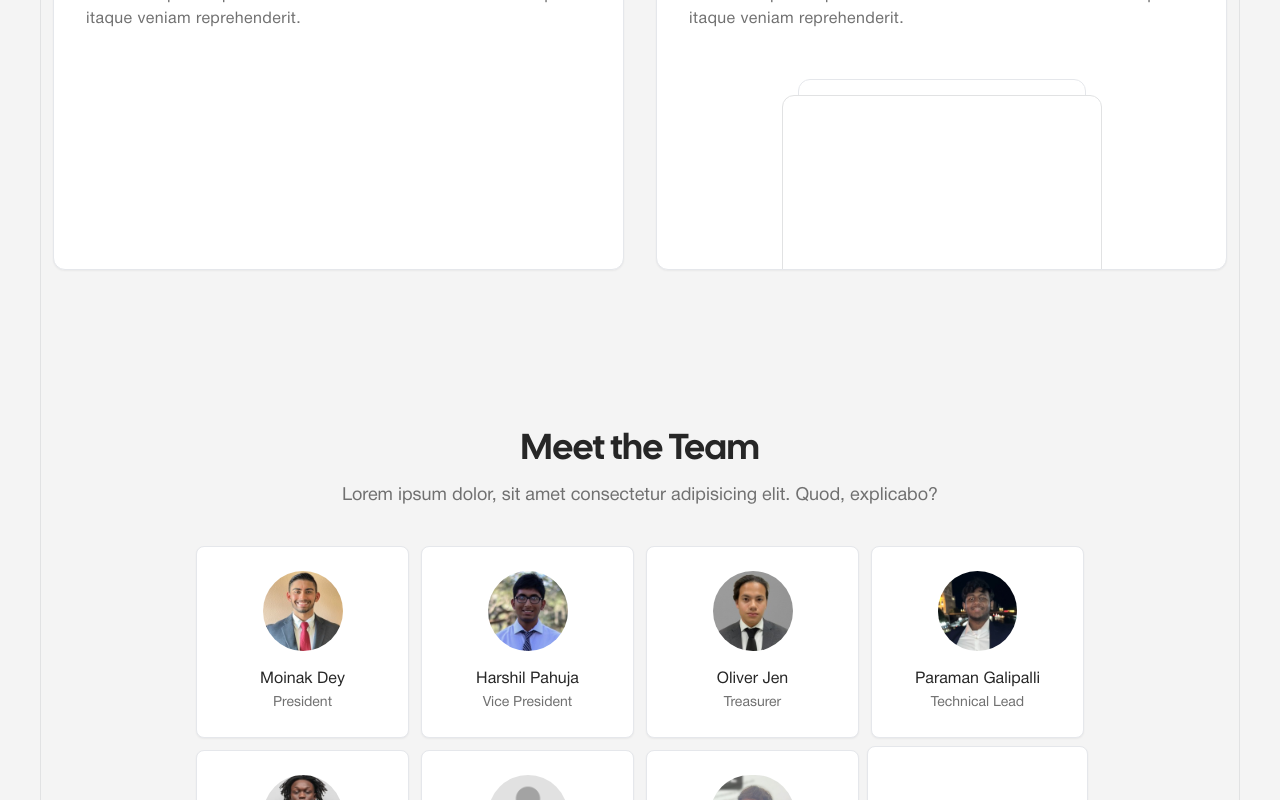
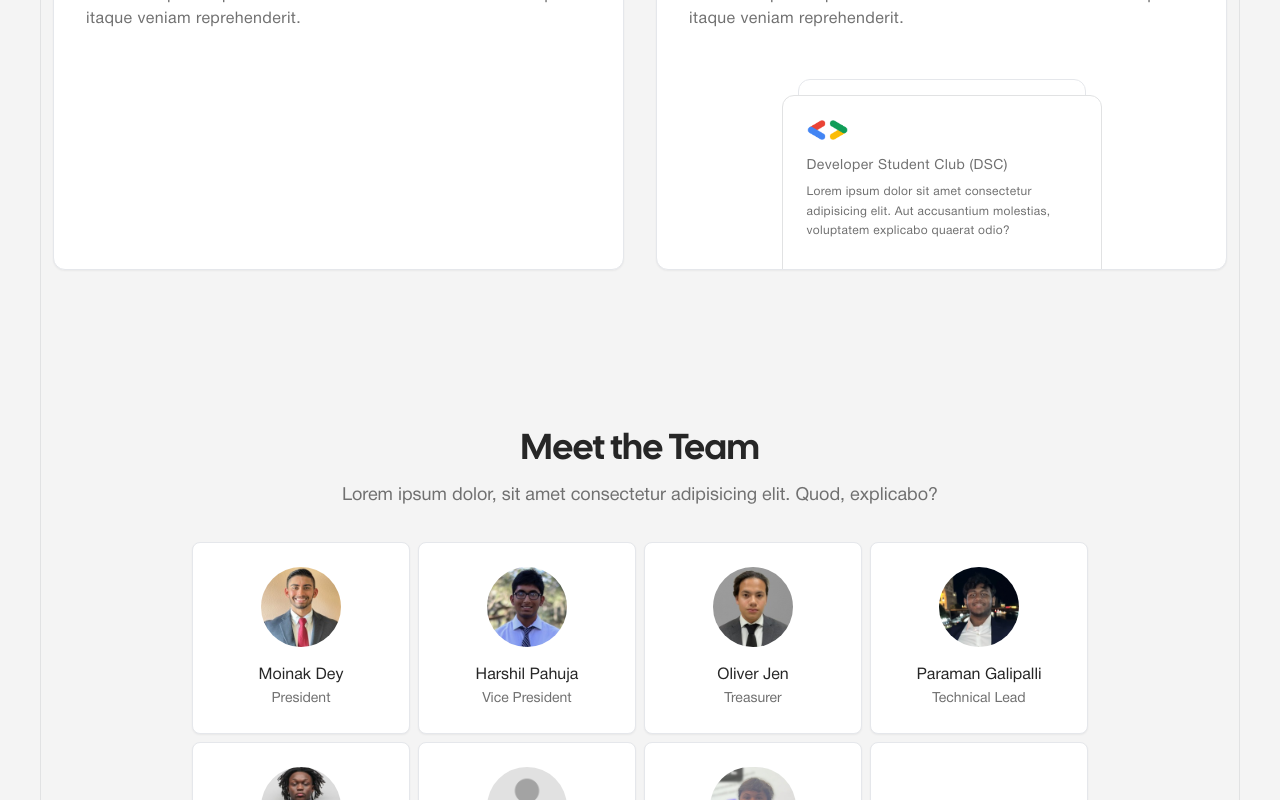
Before and after one commit to colemmorgan/ufdsc, a React (Vite) app: page / in a window 1280 px wide. Shown: the part 2960-3760 px from the top of the page. Built offline with nearby package versions, Linux system fonts and the light colour scheme.

Commit message:
events started

```diff
--- a/src/components/Events.tsx
+++ b/src/components/Events.tsx
@@ -1,3 +1,5 @@
+import ClubCards from "./micro-interactions/ClubCards";
+
 export default function Events() {
   return (
     <div className="my-20">
@@ -42,8 +44,10 @@ export default function Events() {
             </p>
           </div>
           <div className="relative flex justify-center w-full">
-            <div className="w-72 border border-gray rounded-xl h-[190px]"></div>
-            <div className="w-80 absolute bg-white h-44 rounded-xl border border-grayer -bottom-0.5 rounded-b-none"></div>
+            <div className="w-72 border border-gray rounded-xl h-[190px]"/>
+            <div className="w-80 absolute bg-white h-44 rounded-xl border border-grayer -bottom-0.5 rounded-b-none">
+              <ClubCards/>
+            </div>
 
           </div>
         </div>
--- a/src/components/Officers.tsx
+++ b/src/components/Officers.tsx
@@ -1,3 +1,5 @@
+import { FaLinkedin } from "react-icons/fa";
+
 type Officer = {
   name: string;
   role: string;
@@ -57,7 +59,7 @@ export default function Officers() {
         Lorem ipsum dolor, sit amet consectetur adipisicing elit. Quod,
         explicabo?
       </p>
-      <div className="mx-auto mt-8 grid max-w-4xl grid-cols-4 gap-1">
+      <div className="mx-auto mt-8 grid max-w-4xl grid-cols-4 gap-2">
         {officers.map((officer) => (
           <Officer key={officer.name} officer={officer} />
         ))}
@@ -78,15 +80,29 @@ type OfficerProps = {
 };
 
 const Officer: React.FC<OfficerProps> = ({ officer }) => {
+  const name = officer.name.split(" ")[0];
   return (
-    <div className="rounded-md p-1">
-      <div className="flex flex-col items-center justify-center rounded-lg border border-gray bg-white px-2 py-6 shadow-sm">
-        <figure>
-          <img src={officer.img} alt="" className="h-20 rounded-full" />
-        </figure>
-        <p className="pt-4">{officer.name}</p>
-        <p className="pt-0.5 text-sm text-dull">{officer.role}</p>
-      </div>
+    <div className="relative flex flex-col items-center justify-center overflow-hidden rounded-lg border border-gray bg-white px-2 py-6 shadow-sm">
+      {officer.linkedin && (
+        <a
+          className="absolute inset-0 z-10 flex flex-col items-center justify-center bg-white opacity-0 scale-90 hover:opacity-100 hover:scale-100 officer-transition-timing"
+          href={officer.linkedin}
+          target="_blank"
+        >
+          <p className="text-center leading-normal">
+            View <span className="text-blue">{name}'s</span> <br />
+            LinkedIn!
+          </p>
+          <span className="pt-2 text-3xl text-blue">
+            <FaLinkedin />
+          </span>
+        </a>
+      )}
+      <figure>
+        <img src={officer.img} alt="" className="h-20 rounded-full" />
+      </figure>
+      <p className="pt-4">{officer.name}</p>
+      <p className="pt-0.5 text-sm text-dull">{officer.role}</p>
     </div>
   );
 };
--- a/src/components/micro-interactions/ClubCards.tsx
+++ b/src/components/micro-interactions/ClubCards.tsx
@@ -1,5 +1,13 @@
 export default function ClubCards() {
   return (
-    <div>ClubCards</div>
-  )
+    <div className="w-full p-6 ">
+      <figure>
+        <img src="/dsc.png" alt="" className="h-5" />
+      </figure>
+      <p className="mt-4 text-dull text-sm">Developer Student Club (DSC)</p>
+      <p className="text-xs tracking-wide pt-1.5 text-dull leading-relaxed">
+       Lorem ipsum dolor sit amet consectetur adipisicing elit. Aut accusantium molestias, voluptatem explicabo quaerat odio?
+      </p>
+    </div>
+  );
 }
--- a/src/index.css
+++ b/src/index.css
@@ -168,3 +168,7 @@ body {
     transform: rotate(-285deg);
   }
 }
+
+.officer-transition-timing {
+  transition: all 300ms ease;
+}
```
